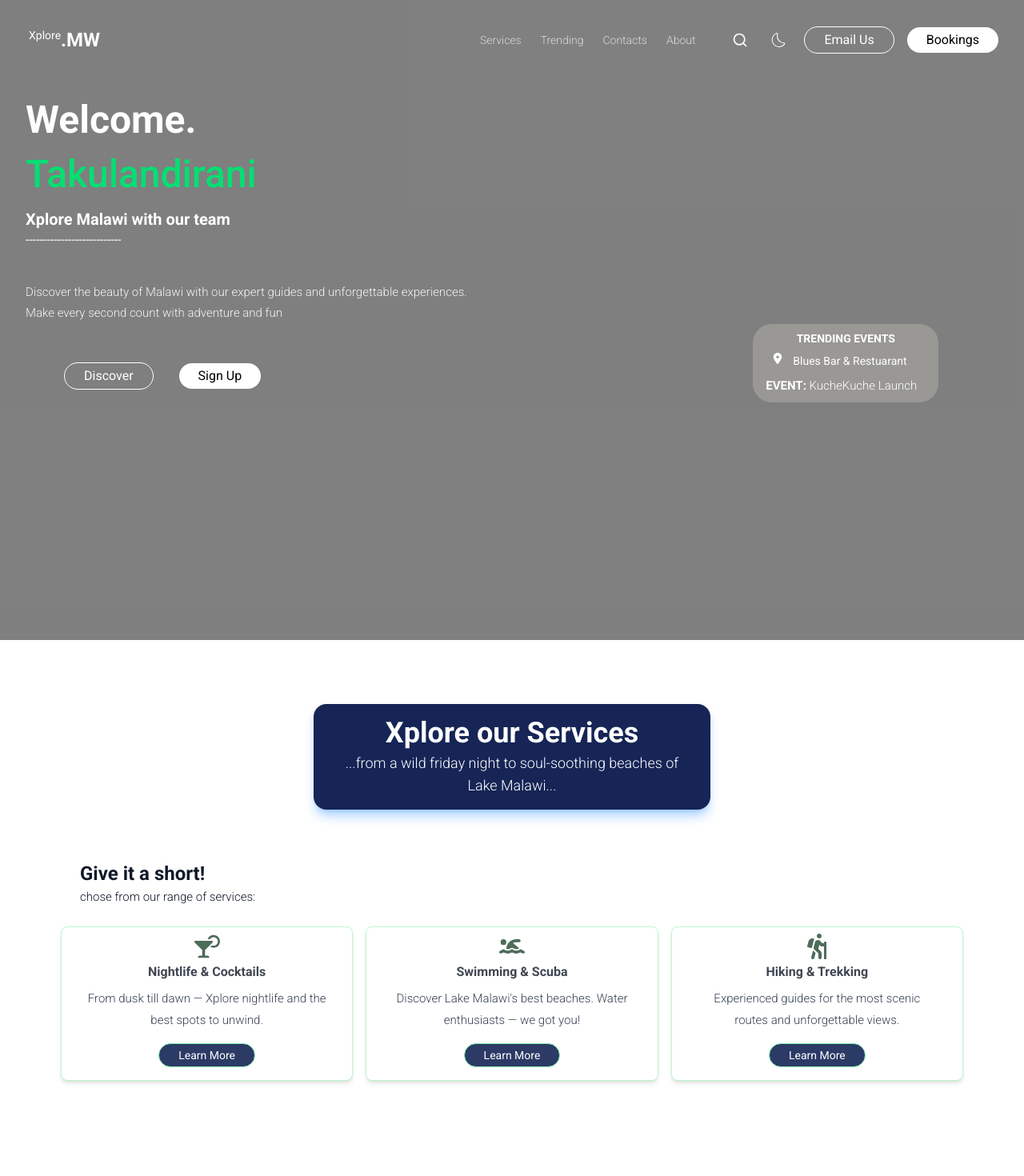
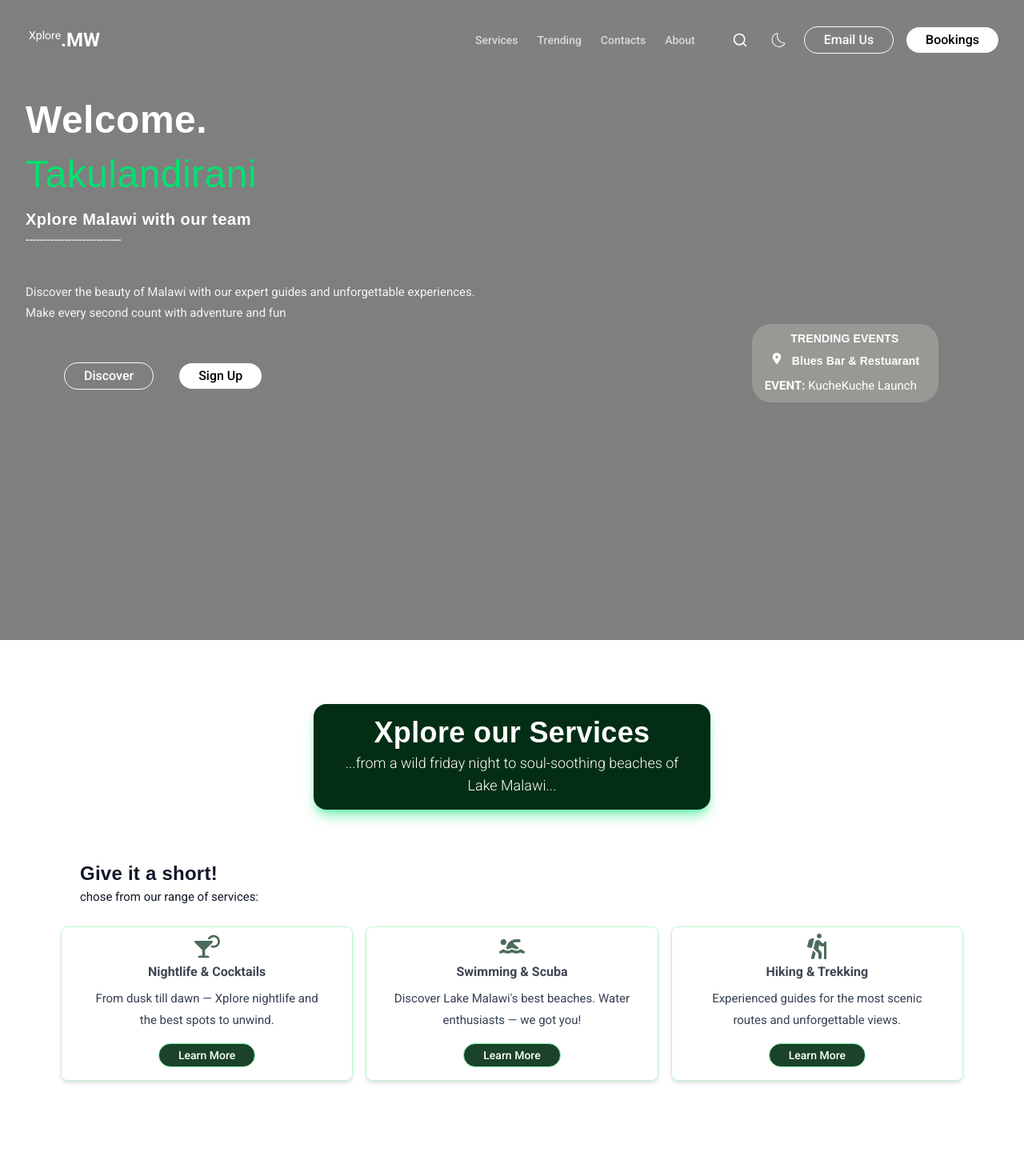
Before and after one commit to arthurdevlin/cardsproject, a React (Vite) app: page / in a window 1280 px wide. Shown: the top 1470 px of the page at 80% size. Built offline with nearby package versions, Linux system fonts and the light colour scheme.

Commit message:
themed to green, router implemented

```diff
--- a/src/Button.jsx
+++ b/src/Button.jsx
@@ -14,8 +14,8 @@ const Button = ({
     secondary:
       "bg-white text-black hover:bg-transparent hover:text-white hover:border hover:border-white",
     wierd:
-      "bg-blue-950 text-white hover:bg-white hover:text-blue-950 hover:border hover:border-blue-950",
-    variant: "ring-2 hover:text-white hover:bg-blue-900",
+      "bg-green-950 text-white hover:bg-white hover:text-green-950 hover:border hover:border-green-950",
+    variant: "ring-2 hover:text-white hover:bg-green-900",
   };
 
   return (
--- a/src/components/footer/Footer.jsx
+++ b/src/components/footer/Footer.jsx
@@ -4,7 +4,7 @@ import Button from "../../Button";
 const footer = () => {
   return (
     <div className="bg-white m-4 sm:m-6 md:m-8 flex flex-col">
-      <div className="flex flex-col  my-4 pt-2 px-4 justify-start bg-blue-950 text-white">
+      <div className="flex flex-col  my-4 pt-2 px-4 justify-start bg-green-950 text-white">
         <h1>Subscribe To Our Newsletter</h1>
         <div className="">
           <input
@@ -12,7 +12,7 @@ const footer = () => {
             name="email"
             id="newsletter-email"
             placeholder="Enter your email"
-            className="bg-blue-950 p-2 gap- text-white placeholder:text-blue-200 border border-blue-300 focus:outline-none focus:ring-2 focus:ring-blue-500 m-2 rounded-xl"
+            className="bg-green-950 p-2 gap- text-white placeholder:text-green-200 border border-green-300 focus:outline-none focus:ring-2 focus:ring-green-500 m-2 rounded-xl"
           />
           <Button variant="primary" onClick={() => alert("Subscribed!")}>
             Subscribe
@@ -25,7 +25,7 @@ const footer = () => {
           <div className="items-centre flex flex-col">
             <div className=" group scale-150 md:scale-150 lg:scale-200 px-1 text-green-950 text-sm cursor-pointer">
               Xplore <span className="font-extrabold text-2xl ">.MW</span>
-              {/* <span className="relative group bg-blue-950 text-white p-1 text-lg rounded-2xl hover:bg-white hover:text-blue-950 hover:shadow-lg hover:shadow-blue-500/50 hover:transition-transform hover:duration-600 ">
+              {/* <span className="relative group bg-green-950 text-white p-1 text-lg rounded-2xl hover:bg-white hover:text-green-950 hover:shadow-lg hover:shadow-green-500/50 hover:transition-transform hover:duration-600 ">
             .MW
           </span> */}
             </div>
@@ -83,7 +83,7 @@ const footer = () => {
         </div>
       </div>
       {/* copryright */}
-      <div className="items-center w-full flex justify-center text-white bg-blue-950">
+      <div className="items-center w-full flex justify-center text-white bg-green-950">
         <p>&copy; {new Date().getFullYear()} XploreMW. All rights reserved.</p>
       </div>
     </div>
--- a/src/components/header/Navbar.jsx
+++ b/src/components/header/Navbar.jsx
@@ -31,7 +31,7 @@ const Navbar = () => {
                 <li className="relative group " key={item.id}>
                   <a
                     href={item.href}
-                    className="text-white opacity-70 text-sm font-thin group-hover:opacity-100 transition-colors duration-300 active:text-blue-200"
+                    className="text-white opacity-70 text-sm font-thin group-hover:opacity-100 transition-colors duration-300 active:text-green-200"
                   >
                     {item.label}
                     <span className="absolute bg-white w-0 h-0.5 left-0 -bottom-0.5 rounded-3xl transition-all duration-300 group-hover:w-full active:width-full "></span>
@@ -44,7 +44,7 @@ const Navbar = () => {
           {/*Search Bar i will implement later*/}
           {/* <div className="flex rounded-full bg-opacity-80 backdrop-blur-sm justify-between items-center px-3 py-1">
           <input
-            className="bg-transparent border border-white focus:outline-none focus:ring-2 focus:ring-blue-400 rounded-full items-center px-4 py-1 text-sm text-white placeholder-gray-200 transition-colors duration-300  focus:border-blue-400 w-32 md:flex hidden cursor-pointer focus:scale-105 focus:shadow-lg focus:shadow-blue-400/50 focus:transition-transform focus:duration-300 hover:scale-105 hover:shadow-sm hover:shadow-blue-400/50 hover:transition-transform hover:duration-300"
+            className="bg-transparent border border-white focus:outline-none focus:ring-2 focus:ring-green-400 rounded-full items-center px-4 py-1 text-sm text-white placeholder-gray-200 transition-colors duration-300  focus:border-green-400 w-32 md:flex hidden cursor-pointer focus:scale-105 focus:shadow-lg focus:shadow-green-400/50 focus:transition-transform focus:duration-300 hover:scale-105 hover:shadow-sm hover:shadow-green-400/50 hover:transition-transform hover:duration-300"
             type="search"
             name="search"
             id="search"
@@ -56,7 +56,7 @@ const Navbar = () => {
           <div className="flex items-center gap-8">
             <LuSearch className="flex text-white scale-125 transition-transform duration-300 hover:scale-150" />
             <LuMenu className="flex md:hidden text-white scale-125 transition-transform duration-300 hover:scale-150" />
-            <CiDark className="flex text-white bold scale-150 transition-transform duration-300   focus:hover:text-white hover:shadow-xl hover:shadow-blue-400/50 hover:transition-transform hover:duration-300 hover:rounded-full hover:cursor-pointer hover:scale-180" />
+            <CiDark className="flex text-white bold scale-150 transition-transform duration-300   focus:hover:text-white hover:shadow-xl hover:shadow-green-400/50 hover:transition-transform hover:duration-300 hover:rounded-full hover:cursor-pointer hover:scale-180" />
           </div>
 
           {/*Log in button - inline on md and above, only on small screens */}
--- a/src/index.css
+++ b/src/index.css
@@ -16,13 +16,29 @@ body {
   margin: 0;
   font-family: "Roboto", sans-serif;
   font-weight: 400;
-  color: #111827;
+  color: #11532c;
   scroll-behavior: smooth;
 }
 
 p {
   font-family: "Roboto", sans-serif;
-  font-weight: 100;
+  font-weight: 400;
   line-height: 1.75;
   font-size: 15px;
 }
+
+h1,
+h2,
+h3,
+h4,
+h5,
+h6 {
+  font-family: "Montserrat", sans-serif;
+  font-weight: 600;
+  letter-spacing: 0.01em;
+}
+
+a,
+button {
+  font-weight: 500;
+}
--- a/src/sections/Places.jsx
+++ b/src/sections/Places.jsx
@@ -8,7 +8,7 @@ import CardTitle from "../components/cards/CardTitle";
 
 const Blantyre = () => {
   return (
-    <div className="bg-blue-950 min-h-screen">
+    <div className="bg-green-950 min-h-screen">
       <div className=" items-center relative min-h-screen md:w-full">
         <div className="justify-center relative items-center flex flex-col pt-25 pb-4  text-white w-full px-4">
           <h1 className="sm:text-3xl text-xl md:text-4xl flex">
--- a/src/sections/Services.jsx
+++ b/src/sections/Services.jsx
@@ -4,7 +4,7 @@ import ServiceCard from "../components/cards/ServiceCard";
 const Services = () => {
   return (
     <section className="min-h-screen flex  text-gray-900 items-center flex-col overflow-hidden px-4 sm:px-6 md:px-8 lg:px-12 xl:px-16 2xl:px-20 py-8 sm:py-12 md:py-16 lg:py-20">
-      <div className="flex flex-col items-center justify-center pt-4 py-4 px-2 sm:px-4 md:px-6 animate-fadeIn bg-blue-950 rounded-2xl shadow-lg shadow-blue-400/50  mb-5 md:mb-10">
+      <div className="flex flex-col items-center justify-center pt-4 py-4 px-2 sm:px-4 md:px-6 animate-fadeIn bg-green-950 rounded-2xl shadow-lg shadow-green-400/50  mb-5 md:mb-10">
         <h1 className="text-lg sm:text-2xl md:text-4xl font-bold text-center text-white  mb-1">
           Xplore our Services
         </h1>
```
